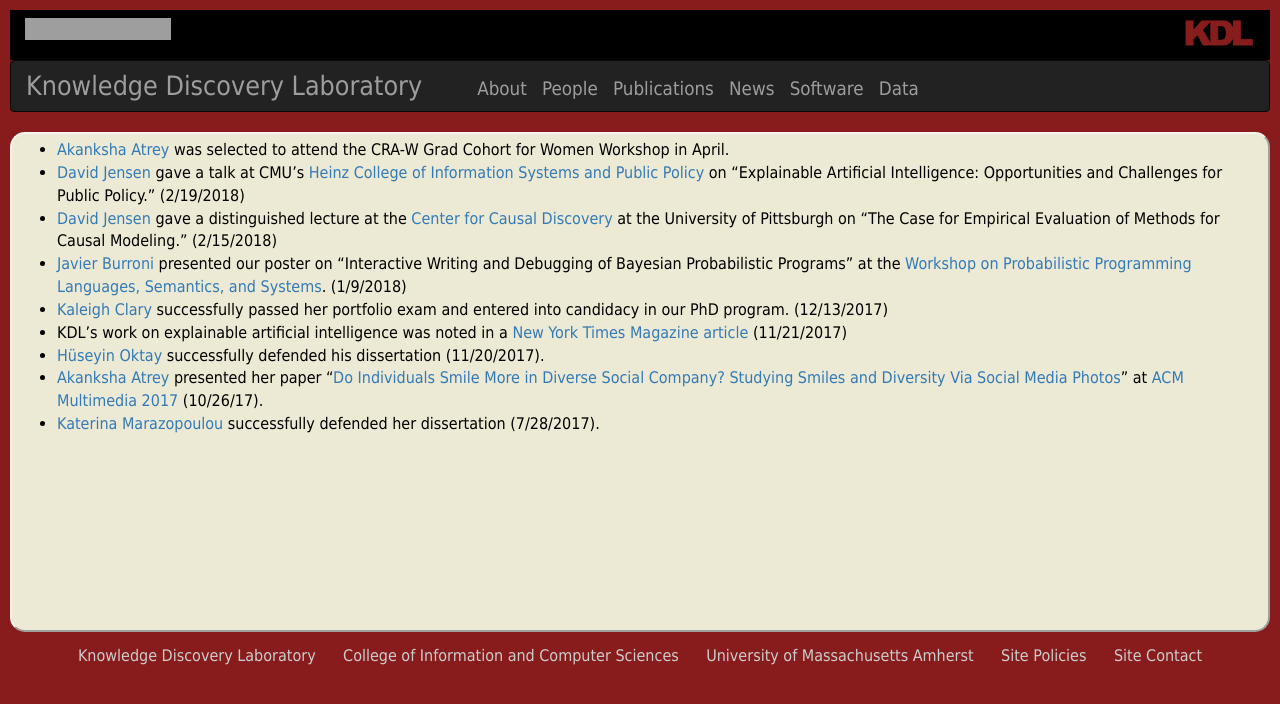
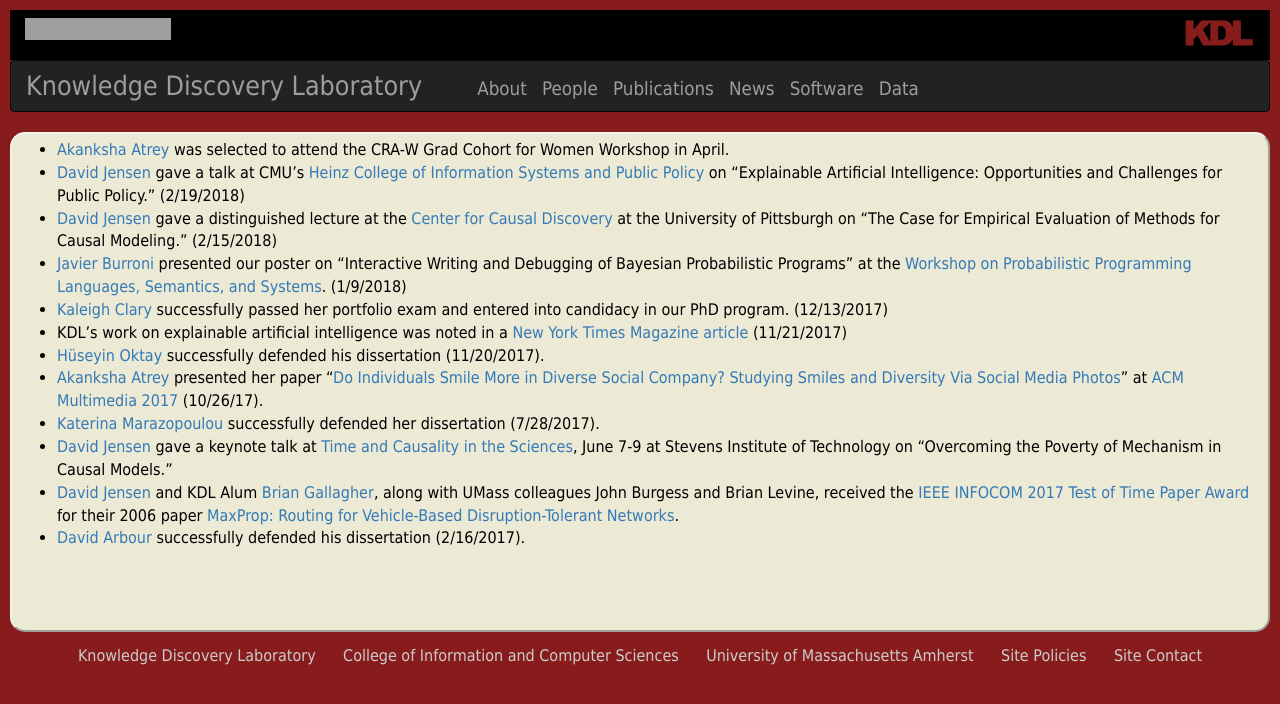
Before and after one commit to KDL-umass/kdl-umass.github.io, a Jekyll site: the page built from recent_news.md, in a window 1280 px wide. Shown: the top 704 px of the page. Built offline with Jekyll 4.4.1, drawn with Linux system fonts in a browser that asks for light colours; nearby versions of some CDN libraries; comment, search, counter and statistics services are not loaded; grey boxes are pictures that could not be loaded.

Commit message:
Added more news to the News page
Went back a year for additional news items.  Nothing wrong with this
being a long page.  It helps prospective students know that people
graduate and do good things.

```diff
--- a/recent_news.md
+++ b/recent_news.md
@@ -11,3 +11,6 @@ layout: page
 - [Hüseyin Oktay](https://www.linkedin.com/in/huseyin-oktay-715aa915/) successfully defended his dissertation (11/20/2017).
 - [Akanksha Atrey](https://cs.umass.edu/~aatrey) presented her paper "[Do Individuals Smile More in Diverse Social Company? Studying Smiles and Diversity Via Social Media Photos](https://wp.comminfo.rutgers.edu/vsingh/wp-content/uploads/sites/110/2017/10/ACMMM_Singh_Diversity_Smile.pdf)" at [ACM Multimedia 2017](http://www.acmmm.org/2017/) (10/26/17).
 - [Katerina Marazopoulou](https://www.linkedin.com/in/katerina-marazopoulou/) successfully defended her dissertation (7/28/2017).
+- [David Jensen](http://people.cs.umass.edu/~jensen/) gave a keynote talk at [Time and Causality in the Sciences](http://tacits.stevens.edu), June 7-9 at Stevens Institute of Technology on "Overcoming the Poverty of Mechanism in Causal Models."
+- [David Jensen](http://people.cs.umass.edu/~jensen/) and KDL Alum [Brian Gallagher](https://people.llnl.gov/gallagher23), along with UMass colleagues John Burgess and Brian Levine, received the [IEEE INFOCOM 2017 Test of Time Paper Award](http://infocom2017.ieee-infocom.org/content/awards) for their 2006 paper [MaxProp: Routing for Vehicle-Based Disruption-Tolerant Networks](https://kdl.cs.umass.edu/papers/jensen-et-al-infocom2006.pdf).
+- [David Arbour](http://darbour.github.io) successfully defended his dissertation (2/16/2017).
```
